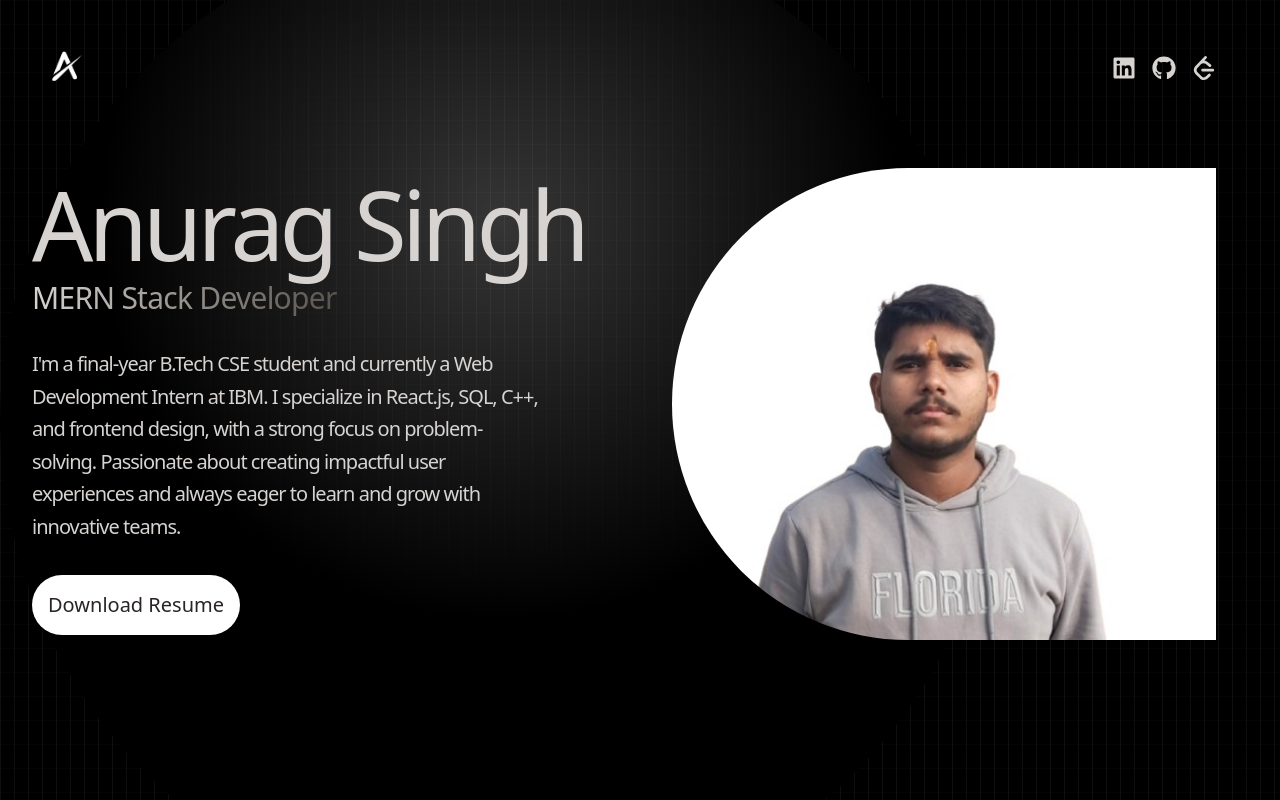
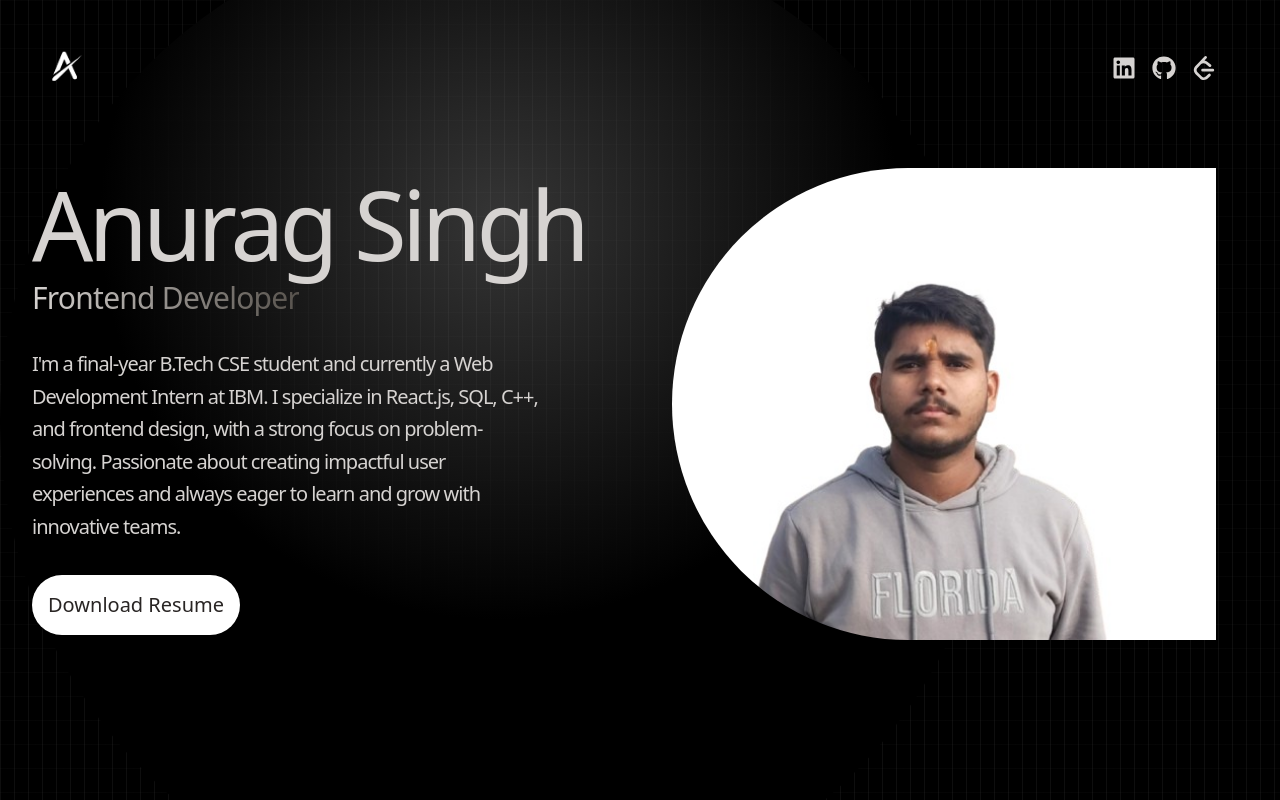
Before and after one commit to ThAnurag2004/anurag-portfolio, a React (Vite) app: page / in a window 1280 px wide. Shown: the top 800 px of the page. Built offline with nearby package versions, Linux system fonts and the light colour scheme.

Commit message:
stage(10.1)

```diff
--- a/src/components/HeroSection.jsx
+++ b/src/components/HeroSection.jsx
@@ -43,7 +43,7 @@
                     <motion.h2 variants={childVariants} className='pb-2 text-4xl tracking-tighter lg:text-8xl'>Anurag Singh</motion.h2>
                     <motion.span
                     variants={childVariants}
-                    className='bg-gradient-to-r from-stone-300 to-stone-600 bg-clip-text text-3xl tracking-tight text-transparent'>MERN Stack Developer</motion.span>
+                    className='bg-gradient-to-r from-stone-300 to-stone-600 bg-clip-text text-3xl tracking-tight text-transparent'>Frontend Developer</motion.span>
                     <motion.p variants={childVariants} className='my-2 max-w-lg py-6 text-xl leading-relaxed tracking-tighter'>{HERO_CONTENT}</motion.p>
                     <motion.a variants={childVariants} href="/Anurag_Singh_CSE26.pdf" target='_blank' rel='noopener noreferrer' download className='bg-white rounded-full p-4 text-sm text-stone-800 mb-10 ' >
                         <span className='text-xl'>Download Resume</span>
```
